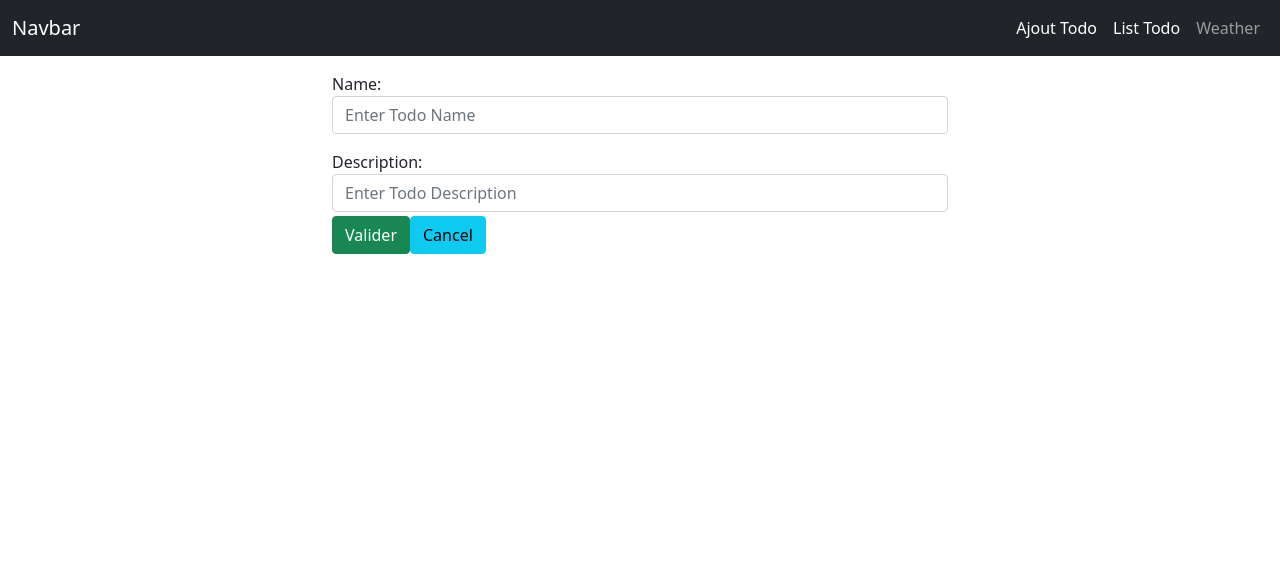
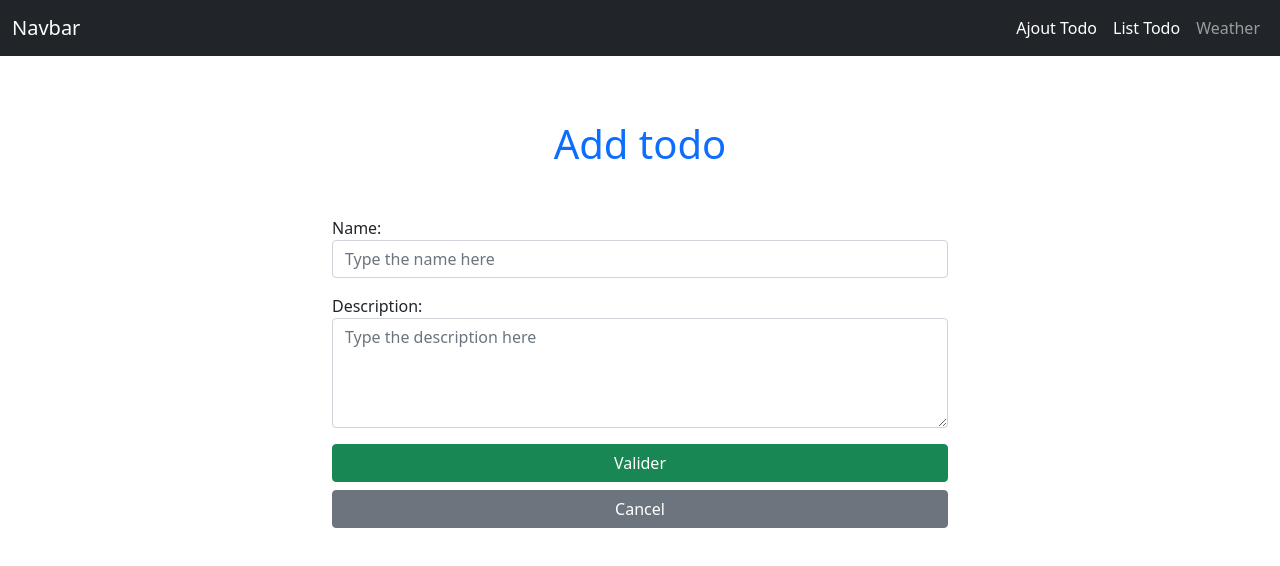
Before and after one commit to dagboujhatem/react-challenge-4, a React (Create React App) app: page /addTodo in a window 1280 px wide. Shown: the top 566 px of the page. Built offline with nearby package versions, Linux system fonts and the light colour scheme.

Commit message:
refactor add todo

```diff
--- a/src/components/AddTodo.js
+++ b/src/components/AddTodo.js
@@ -1,4 +1,4 @@
-import React, {useEffect} from "react";
+import React from "react";
 import { useFormik } from "formik";
 
 const initialValues = {
@@ -21,21 +21,14 @@ const onSubmit = (values, actions) => {
 };
 
 const validate = (values) => {
-  // values.username values.email values.password
-  // errors.username errors.email errors.passowrd
   let errors = {};
-
   if (!values.name) {
-    errors.name = "Required";
+    errors.name = "This field is required.";
   }
   if (!values.description) {
-    errors.description = "Required";
+    errors.description = "This field is required.";
   }
-  // else if (!/^[A-Z]{10,50}$/i.test(values.description)) {
-  //   errors.description = "Invalid desciption";
-  // }
   return errors;
-
 };
 
 const AddTodo = (props) => {
@@ -44,8 +37,6 @@ const AddTodo = (props) => {
     onSubmit,
     validate,
   });
-// console.log(formik.values);
-//console.log(formik.values);
 
 
 const handleCancel = () => {
@@ -56,6 +47,7 @@ const handleCancel = () => {
     <div className="container-fluid mt-3">
       <div className="row">
         <div className="offset-3 col-6">
+          <h1 className="my-5 text-center text-primary">Add todo</h1>
           <form onSubmit={(e) => { e.preventDefault(); formik.handleSubmit(e); props.history.push('/')}}>
             <div className="form-group">
               <label className="text-start w-100">Name:</label>
@@ -64,7 +56,7 @@ const handleCancel = () => {
                 type="text"
                 className="form-control"
                 value={formik.values.name}
-                placeholder="Enter Todo Name"
+                placeholder="Type the name here"
                 onChange={formik.handleChange}
                 onBlur={formik.handleBlur}
               />
@@ -76,12 +68,13 @@ const handleCancel = () => {
             </div>
             <div className="form-group mt-3">
               <label className="text-start w-100">Description:</label>
-              <input
+              <textarea
                 id="description"
                 type="text"
+                rows="4"
                 className="form-control"
                 value={formik.values.description}
-                placeholder="Enter Todo Description"
+                placeholder="Type the description here"
                 onChange={formik.handleChange}
                 onBlur={formik.handleBlur}
               />
@@ -91,9 +84,9 @@ const handleCancel = () => {
                 </div>
               ) : null}
             </div>
-            <div className="form-group mt-1">
-              <button type="submit" className="btn btn-success" disabled={!formik.isValid}>Valider</button>
-              <button className="btn btn-info" onClick={handleCancel}>Cancel</button>
+            <div className="d-grid gap-2 mt-3">
+              <button type="submit" className="btn btn-success btn-block" disabled={!formik.isValid}>Valider</button>
+              <button className="btn btn-secondary btn-block text-white" onClick={handleCancel}>Cancel</button>
             </div>
           </form>
         </div>
```
